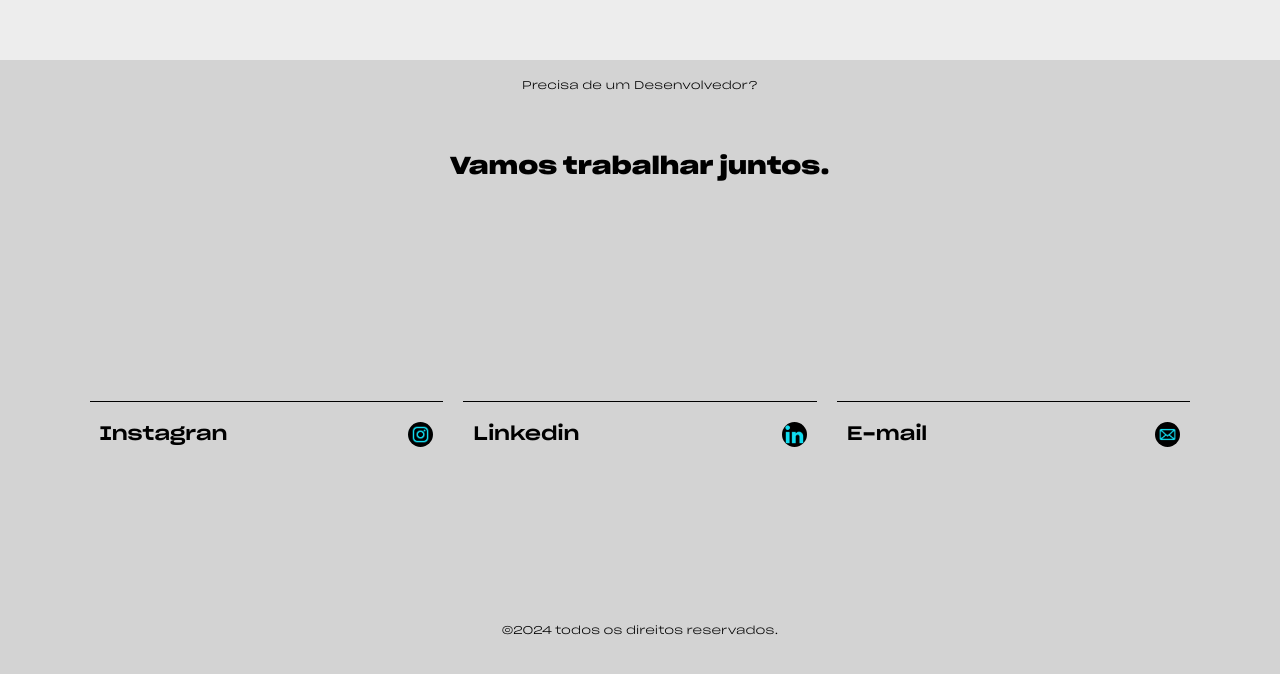
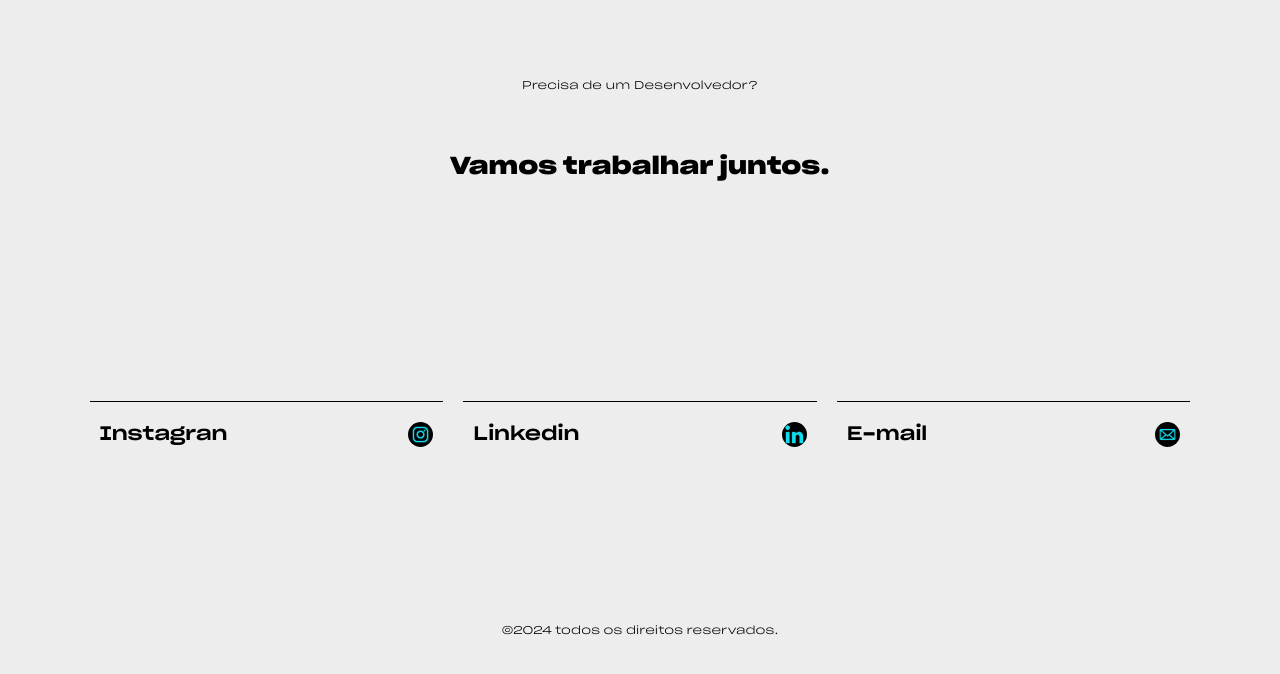
Before and after one commit to Leonardo-NY/portfolio, a React (Vite) app: page / in a window 1280 px wide. Shown: the part 1768-2442 px from the top of the page. Built offline with nearby package versions, Linux system fonts and the light colour scheme; a web font is replaced by a local one.

Commit message:
teste de bacground no footer

```diff
--- a/src/components/Contatos/contato.css
+++ b/src/components/Contatos/contato.css
@@ -3,7 +3,6 @@ footer{
   align-items: center;
   flex-direction: column;
   justify-content: center;
-  background-color: var(--back-color-2);
   padding-top: 20px;
 }
 footer p{
@@ -14,6 +13,7 @@ footer h2{
   font-size: 1.5em;
   font-family: var(--font-bold);
   margin: 5% 0 15%;
+  padding: 0 10px;
 }
 .contatos{
   margin: 30px 0;
```
